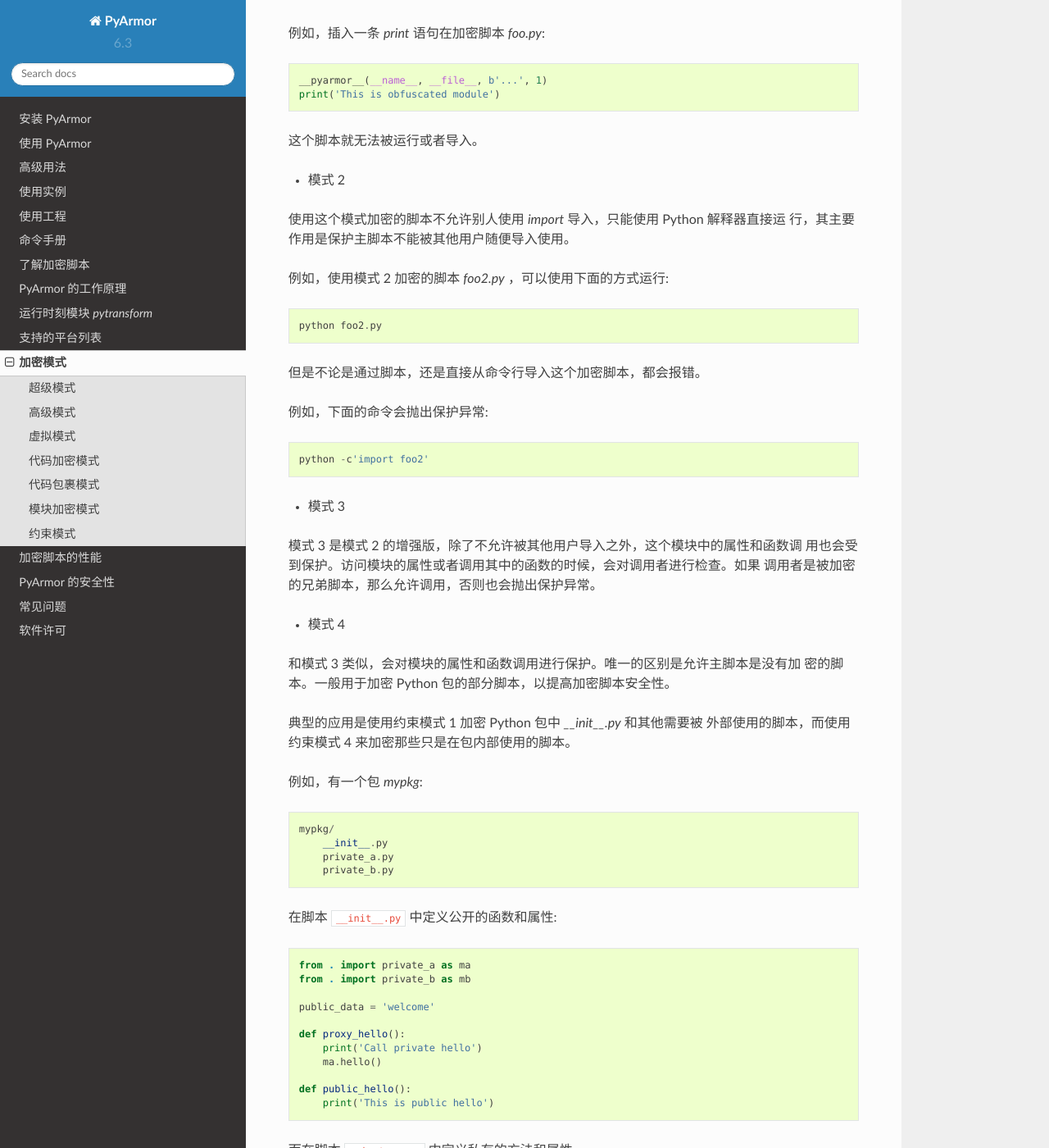
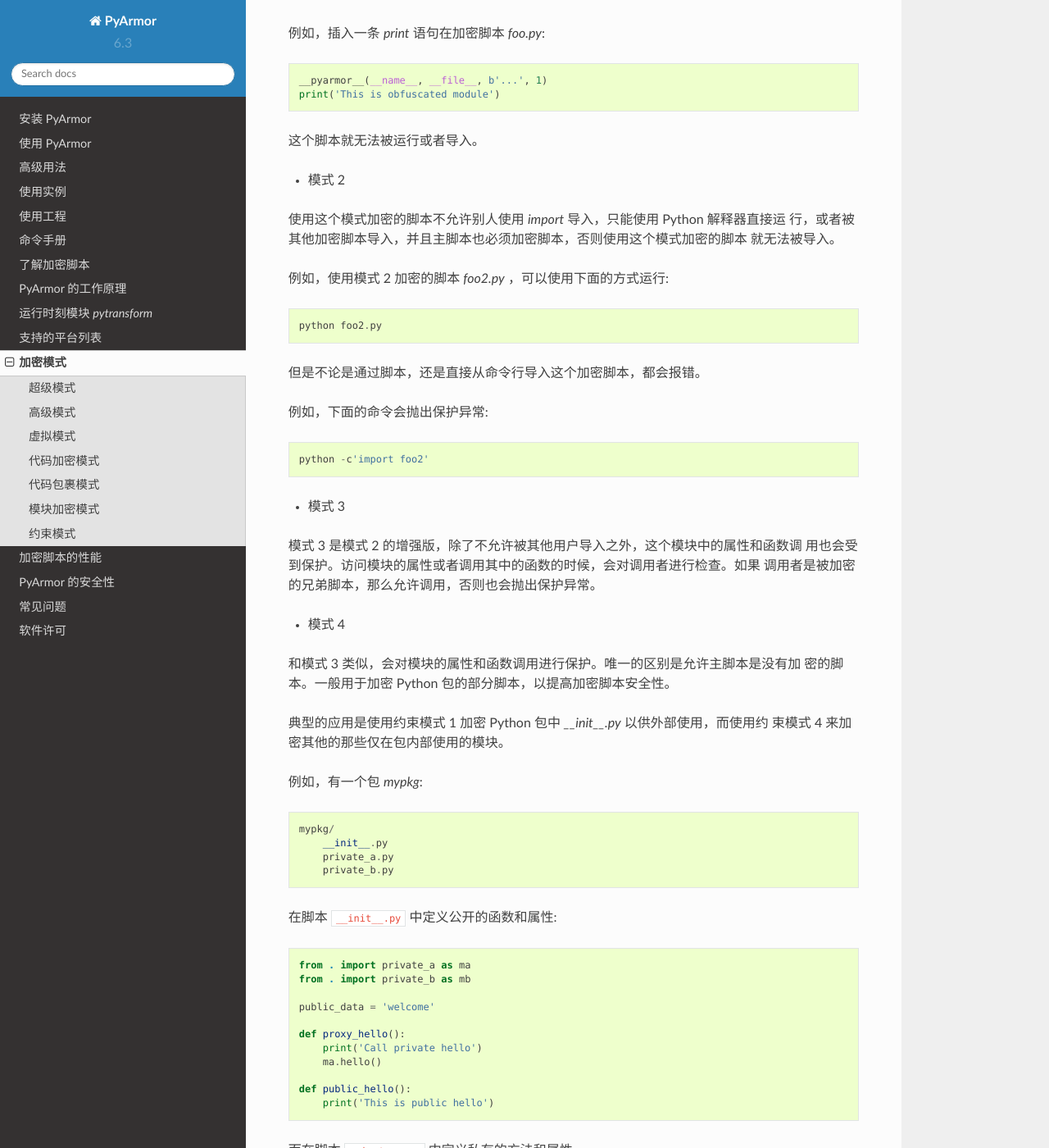
Before and after one commit to dashingsoft/pyarmor-docs-zh, a Sphinx documentation site: the page built from docs/mode.rst, in a window 1280 px wide and 1400 px high, scrolled down 4869 px. Shown: the whole window at 82% size. Built offline with Sphinx 7.4.7 and the Read the Docs theme 2.0.0, drawn with Linux system fonts in a browser that asks for light colours.

Commit message:
Refine restrict mode doc

```diff
--- a/docs/mode.rst
+++ b/docs/mode.rst
@@ -253,7 +253,8 @@ https://github.com/dashingsoft/pyarmor-core/tree/v5.3.0/tests/advanced_mode/READ
 * 模式 2
 
 使用这个模式加密的脚本不允许别人使用 `import` 导入，只能使用 Python 解释器直接运
-行，其主要作用是保护主脚本不能被其他用户随便导入使用。
+行，或者被其他加密脚本导入，并且主脚本也必须加密脚本，否则使用这个模式加密的脚本
+就无法被导入。
 
 例如，使用模式 2 加密的脚本 `foo2.py` ，可以使用下面的方式运行::
 
@@ -276,8 +277,8 @@ https://github.com/dashingsoft/pyarmor-core/tree/v5.3.0/tests/advanced_mode/READ
 和模式 3 类似，会对模块的属性和函数调用进行保护。唯一的区别是允许主脚本是没有加
 密的脚本。一般用于加密 Python 包的部分脚本，以提高加密脚本安全性。
 
-典型的应用是使用约束模式 1 加密 Python 包中 `__init__.py` 和其他需要被
-外部使用的脚本，而使用约束模式 4 来加密那些只是在包内部使用的脚本。
+典型的应用是使用约束模式 1 加密 Python 包中 `__init__.py` 以供外部使用，而使用约
+束模式 4 来加密其他的那些仅在包内部使用的模块。
 
 例如，有一个包 `mypkg`::
 
```
